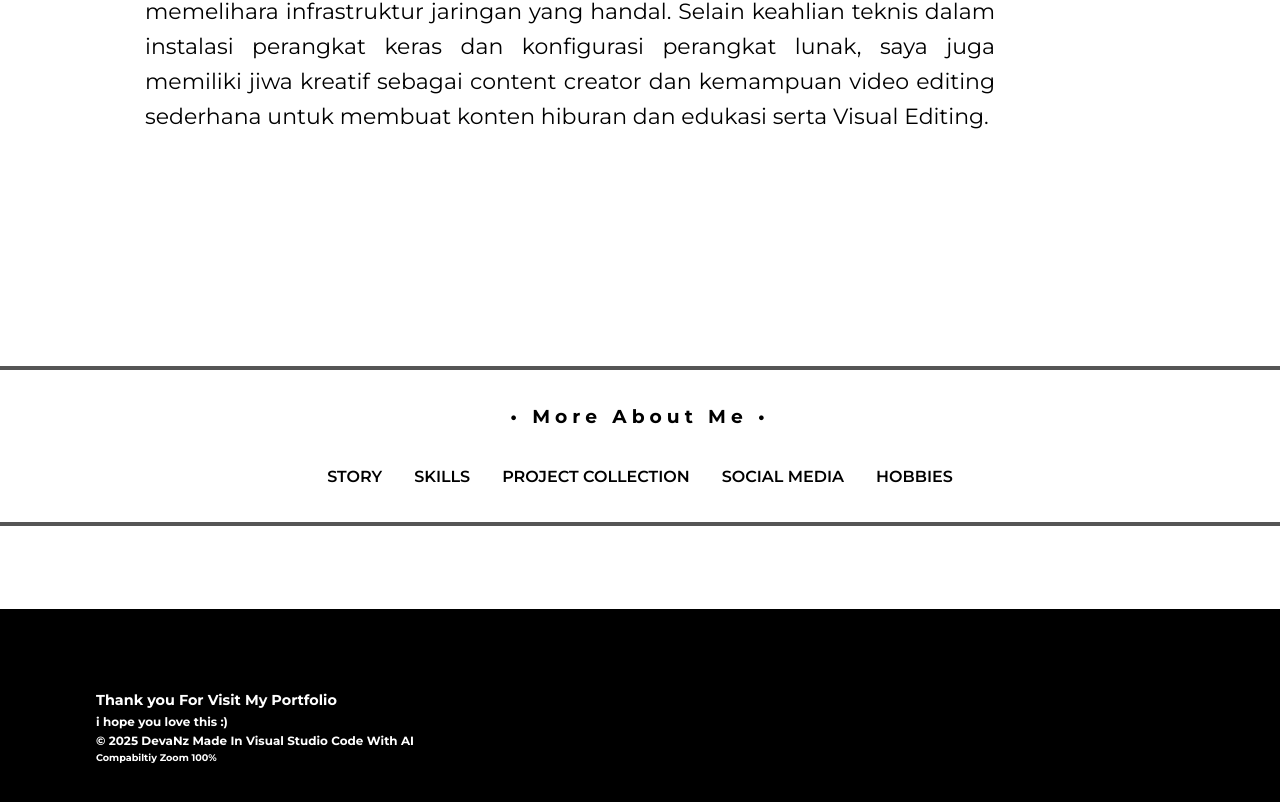
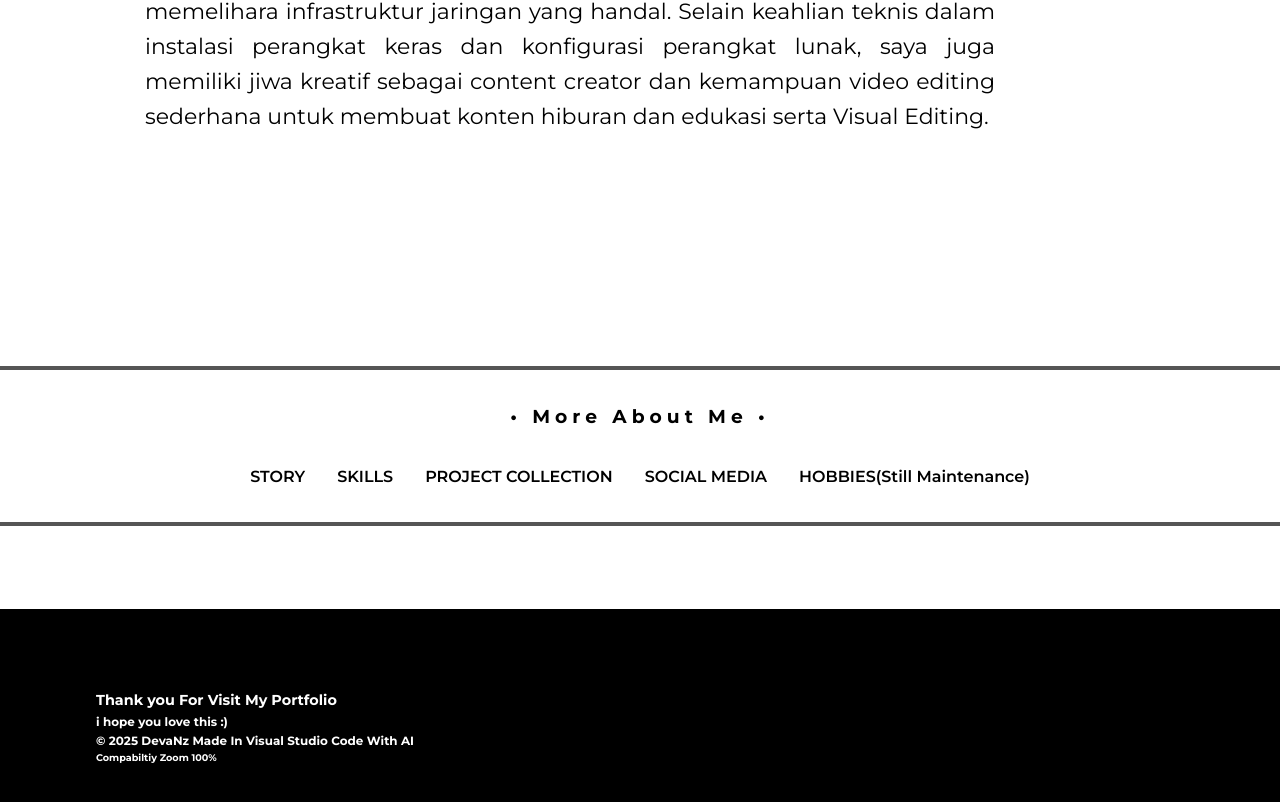
Before and after one commit to DevaNz2ND/portofoliodevanz, a plain HTML site: page index.html in a window 1280 px wide. Shown: the part 520-1322 px from the top of the page. Drawn offline with Linux system fonts and the light colour scheme.

Commit message:
Update index.html

```diff
--- a/index.html
+++ b/index.html
@@ -60,7 +60,7 @@
     <a href="index4.html">SKILLS</a>
     <a href="index6.html">PROJECT COLLECTION</a>
     <a href="index5.html" target="_blank">SOCIAL MEDIA</a>
-    <a href="index7.html">HOBBIES</a>
+    <a href="#">HOBBIES(Still Maintenance)</a>
   </section>
 
 <hr class="custom-line">
```
